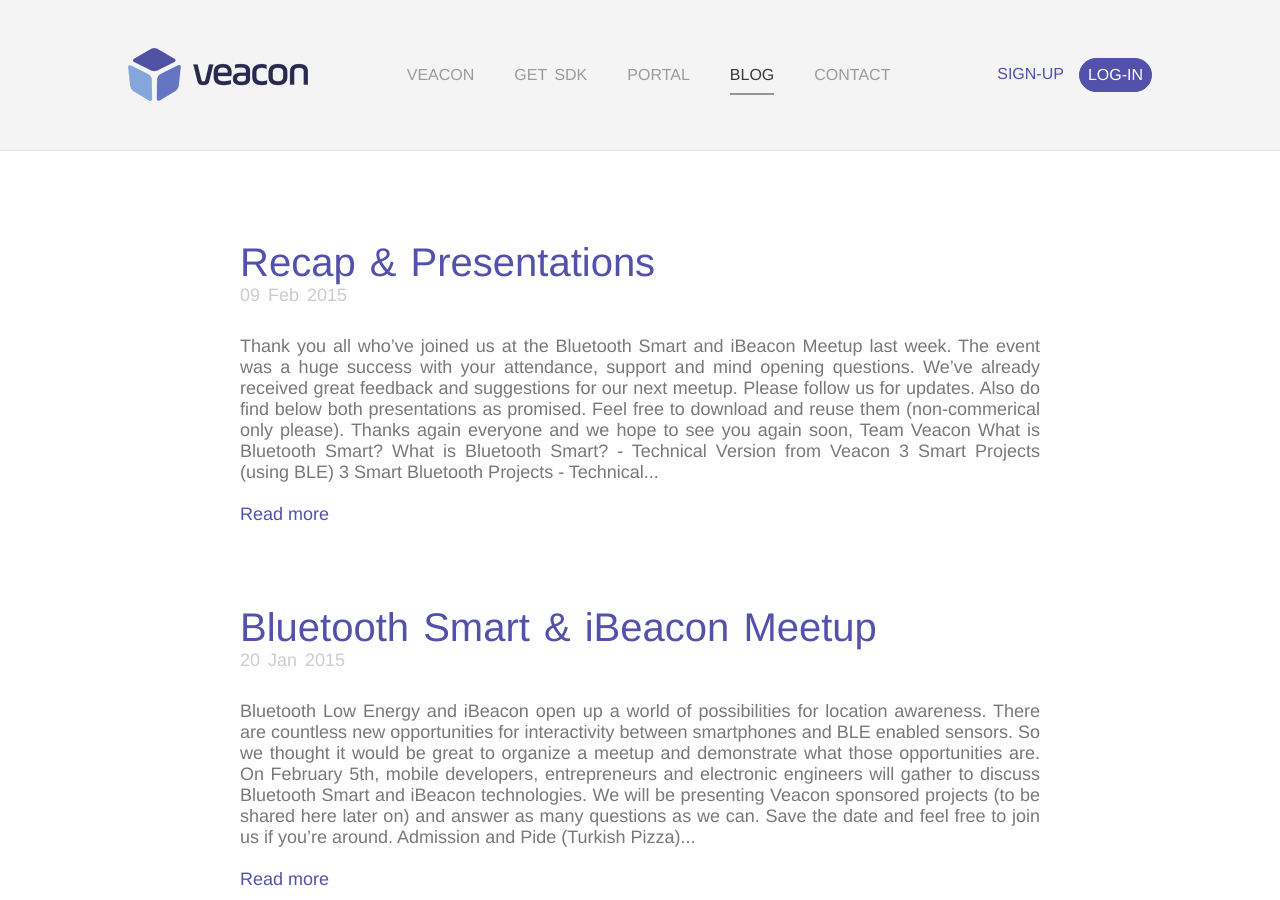
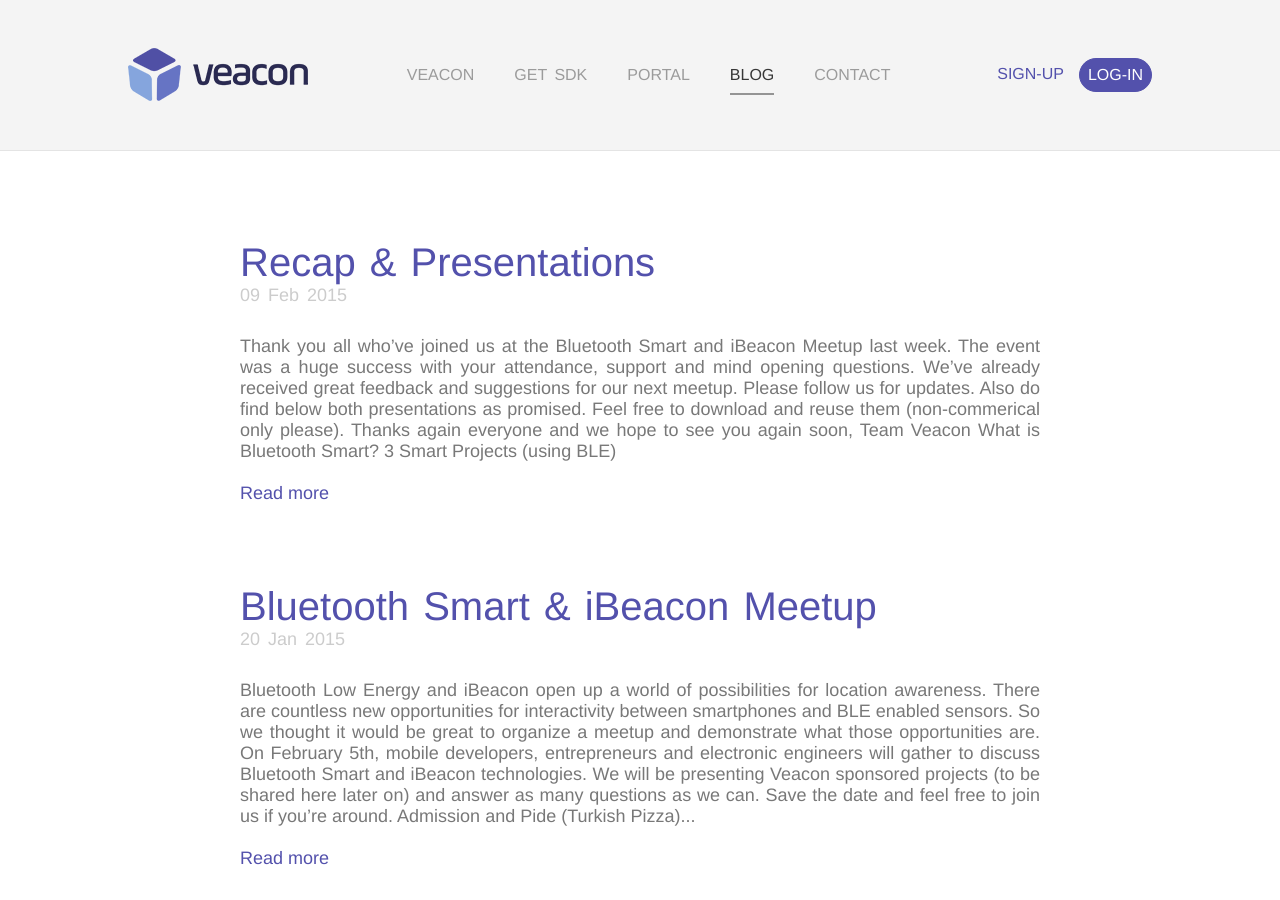
Before and after one commit to Valensas/veacon.com, a Jekyll site: the page built from blog/index.html, in a window 1280 px wide and 900 px high. Built offline with Jekyll 4.4.1, drawn with Linux system fonts in a browser that asks for light colours.

Commit message:
Update 2015-02-09-BLE-Presentation.md

```diff
--- a/_posts/2015-02-09-BLE-Presentation.md
+++ b/_posts/2015-02-09-BLE-Presentation.md
@@ -8,7 +8,7 @@
 Team Veacon
 
 **What is Bluetooth Smart?**
-<iframe src="//www.slideshare.net/slideshow/embed_code/44398252" width="510" height="420" frameborder="0" marginwidth="0" marginheight="0" scrolling="no" style="border:1px solid #CCC; border-width:1px; margin-bottom:5px; max-width: 100%;" allowfullscreen> </iframe> <div style="margin-bottom:5px"> <strong> <a href="//www.slideshare.net/veacon/what-is-bluetooth-smart-technically" title="What is Bluetooth Smart? - Technical Version" target="_blank">What is Bluetooth Smart? - Technical Version</a> </strong> from <strong><a href="//www.slideshare.net/veacon" target="_blank">Veacon</a></strong> </div>
+<iframe src="//www.slideshare.net/slideshow/embed_code/44398252" width="510" height="420" frameborder="0" marginwidth="0" marginheight="0" scrolling="no" style="border:1px solid #CCC; border-width:1px; margin-bottom:5px; max-width: 100%;" allowfullscreen> </iframe>
 
 **3 Smart Projects (using BLE)**
-<iframe src="//www.slideshare.net/slideshow/embed_code/44398667" width="510" height="420" frameborder="0" marginwidth="0" marginheight="0" scrolling="no" style="border:1px solid #CCC; border-width:1px; margin-bottom:5px; max-width: 100%;" allowfullscreen> </iframe> <div style="margin-bottom:5px"> <strong> <a href="//www.slideshare.net/veacon/3-smart-bluetooth-projects-44398667" title="3 Smart Bluetooth Projects - Technical Version" target="_blank">3 Smart Bluetooth Projects - Technical Version</a> </strong> from <strong><a href="//www.slideshare.net/veacon" target="_blank">Veacon</a></strong> </div>
+<iframe src="//www.slideshare.net/slideshow/embed_code/44398667" width="510" height="420" frameborder="0" marginwidth="0" marginheight="0" scrolling="no" style="border:1px solid #CCC; border-width:1px; margin-bottom:5px; max-width: 100%;" allowfullscreen> </iframe>
```
